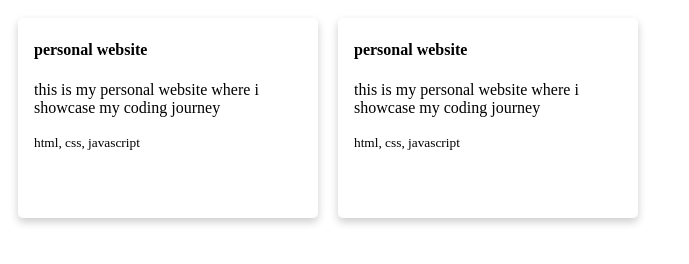
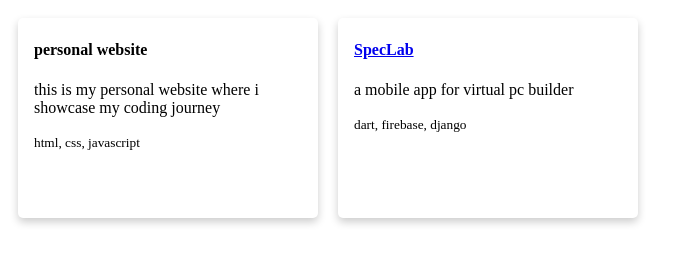
Before and after one commit to urriah/website, a plain HTML site: page projects.html in a window 1280 px wide. Shown: the whole page, without its empty margins (0-689 px from the left). Drawn offline with Linux system fonts and the light colour scheme.

Commit message:
add new project on projects.html

```diff
--- a/projects.html
+++ b/projects.html
@@ -18,9 +18,9 @@
 
     <div class="card">
       <div class="container">
-        <h4><b>personal website</b></h4>
-        <p>this is my personal website where i showcase my coding journey</p>
-        <small>html, css, javascript</small>
+        <h4><a href="https://github.com/Liqweed17/SpecLab"><b>SpecLab</b></a></h4>
+        <p>a mobile app for virtual pc builder</p>
+        <small>dart, firebase, django</small>
       </div>
     </div>
 </body>
```
Also changed, not shown: blog.html (+0 -5 lines), index.html (+2 -2 lines).
